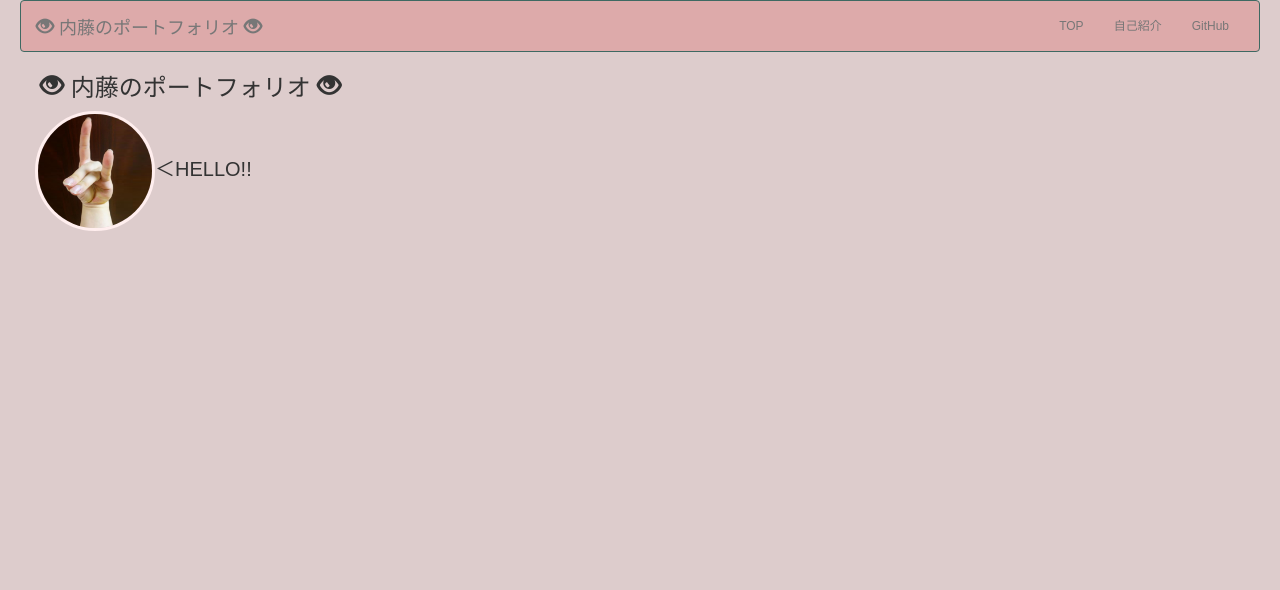
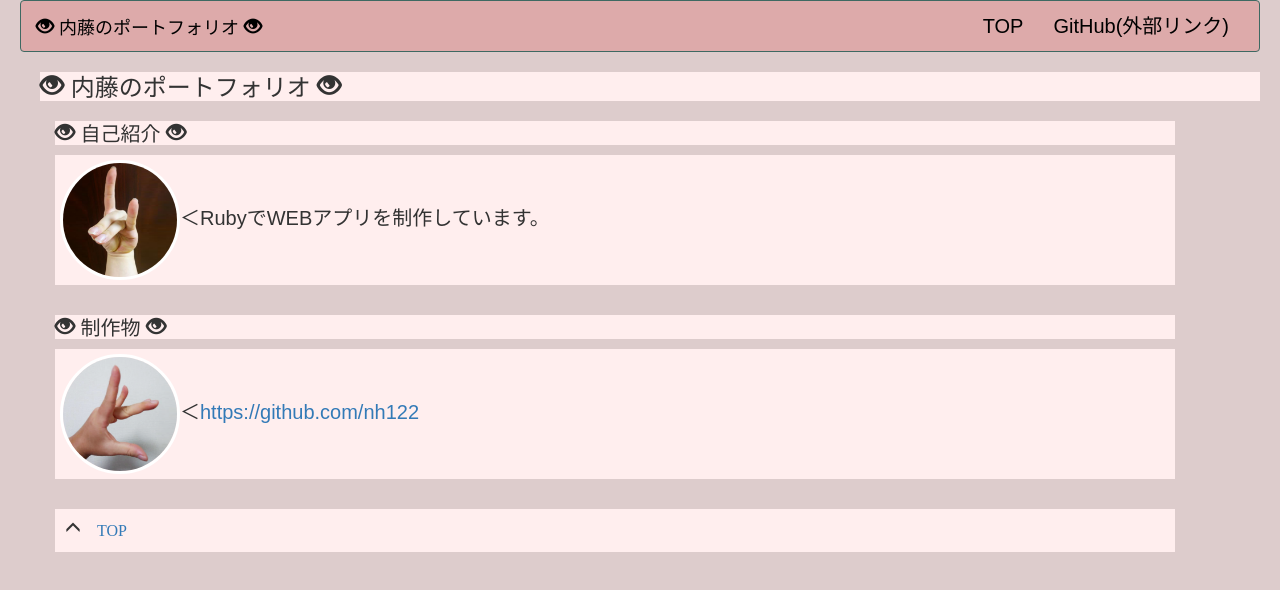
Before and after one commit to nh122/nh122.github.io, a plain HTML site: page index.html in a window 1280 px wide. Drawn offline with nearby package versions, Linux system fonts and the light colour scheme.

Commit message:
項目埋めまで完了

```diff
--- a/index.html
+++ b/index.html
@@ -4,7 +4,7 @@
     <meta charset="utf-8">
     <meta http-equiv="X-UA-Compatible" content="IE=edge">
     <meta name="viewport" content="width=device-width, initial-scale=1">
-    <meta name="description" content="プログラム公開用ページ。" />
+    <meta name="description" content="プログラム公開用ページ。使用言語はRuby" />
     <title>内藤のポートフォリオ</title>
     <!-- BootstrapのCSS読み込み -->
     <link rel="stylesheet" href="//maxcdn.bootstrapcdn.com/bootstrap/3.3.5/css/bootstrap.min.css">
@@ -33,20 +33,35 @@
           <div class="collapse navbar-collapse" id="site-menu">
             <ul class="nav navbar-nav navbar-right">
               <li><a href="#">TOP</a></li>
-              <li><a href="#me">自己紹介</a></li>
-              <li><a href="https://github.com/nh122">GitHub</a></li>
+              <li><a href="https://github.com/nh122">GitHub(外部リンク)</a></li>
             </ul>
           </div>
         </div>
       </nav>
     </header>
 
-    <h1><span class="glyphicon glyphicon-eye-open" aria-hidden=true></span> 内藤のポートフォリオ <span class="glyphicon glyphicon-eye-open" aria-hidden=true></span></h1>
+    <h1><span class="glyphicon glyphicon-eye-open" aria-hidden=true></span>
+    内藤のポートフォリオ <span class="glyphicon glyphicon-eye-open" aria-hidden=true></span></h1>
 
     <div class="container">
-        <div id="face">
-            <img src="prof.png" alt="顔写真">＜HELLO!!
+
+        <h2><span class="glyphicon glyphicon-eye-open" aria-hidden=true></span>
+        自己紹介 <span class="glyphicon glyphicon-eye-open" aria-hidden=true></h2>
+        <div class="portfolio">
+            <img src="face1.png" class="face" alt="顔写真">＜RubyでWEBアプリを制作しています。
         </div>
+
+        <h2><span class="glyphicon glyphicon-eye-open" aria-hidden=true></span>
+        制作物 <span class="glyphicon glyphicon-eye-open" aria-hidden=true></h2>
+        <div class="portfolio">
+            <img src="face2.png" class="face" alt="顔写真">＜<a href="https://github.com/nh122">https://github.com/nh122</a>
+        </div>
+
+        <div class="portfolio">
+            <div class="totop"><span class="glyphicon glyphicon-menu-up" aria-hidden=true>
+            <a href="#">TOP</a></div>
+        </div>
+
     </div>
   </body>
 </html>
--- a/main.css
+++ b/main.css
@@ -1,22 +1,39 @@
 body {
   font-family: YuGothic, "游ゴシック", sans-serif;
   background-color: #DCC;
-  font-size: 12px;
+  font-size: 20px;
   padding:0 20px;
 }
 
 h1 {
-    font-size:2em;
-    margin:0 20px;
+    font-size:1.2em;
+    margin:0 0 0 20px ;
+    background-color: #FEE
+}
+h2 {
+    font-size:1.0em;
+    margin:10px 0 10px 20px  ;
+    background-color: #FEE
 }
 
-/* プロフィール */
-#face{
+.container div{
+    margin-bottom:1.5em;
+    padding:5px;
+}
+.container .totop {
+    font-size:0.8em;
+    margin-bottom:0;
+}
+
+/* ポートフォリオ用 */
+.portfolio{
     font-size:20px;
+    margin-left:20px;
+    background-color: #FEE
 }
-#face img {
+.face {
   max-width: 120px;
-  border: 3px solid #FEE;
+  border: 3px solid #FFF;
   border-radius: 100%;
 }
 
@@ -30,10 +47,18 @@ h1 {
 background-color: #DAA;
 border-color: #3e6962;
 }
-.navbar .navbar-default a{
+.navbar-default .navbar-brand,
+.navbar-default .navbar-nav>li>a
+{
     color:#000;
 }
 .nav>li>a:focus, .nav>li>a:hover {
     text-decoration: none;
     background-color: #C99;
 }
+.navbar-default .navbar-toggle{
+    border-color:#600;
+}
+.navbar-default .navbar-toggle .icon-bar{
+    background-color:#000;
+}
```
Also changed, not shown: face1.png (renamed from prof.png), face2.png (added).
